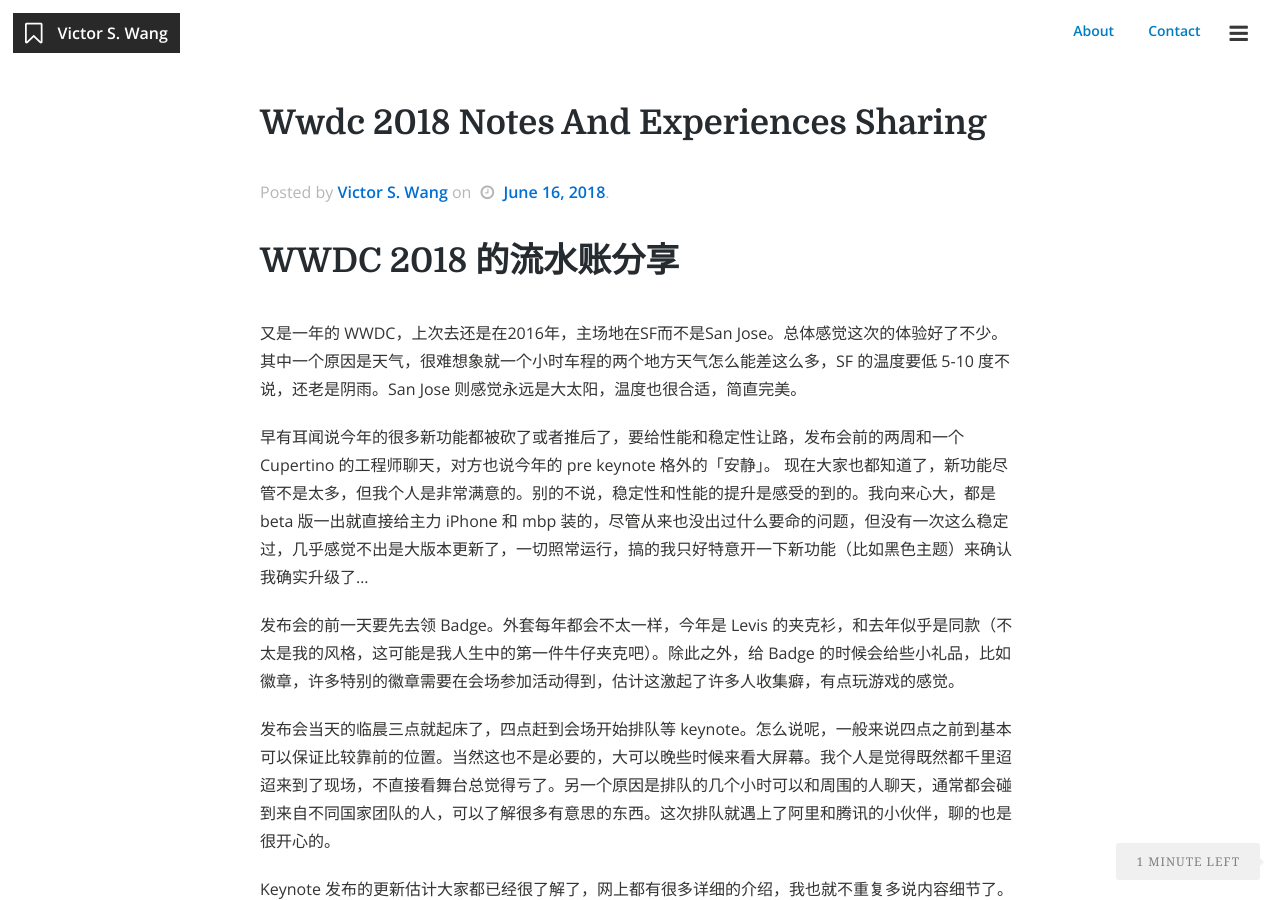
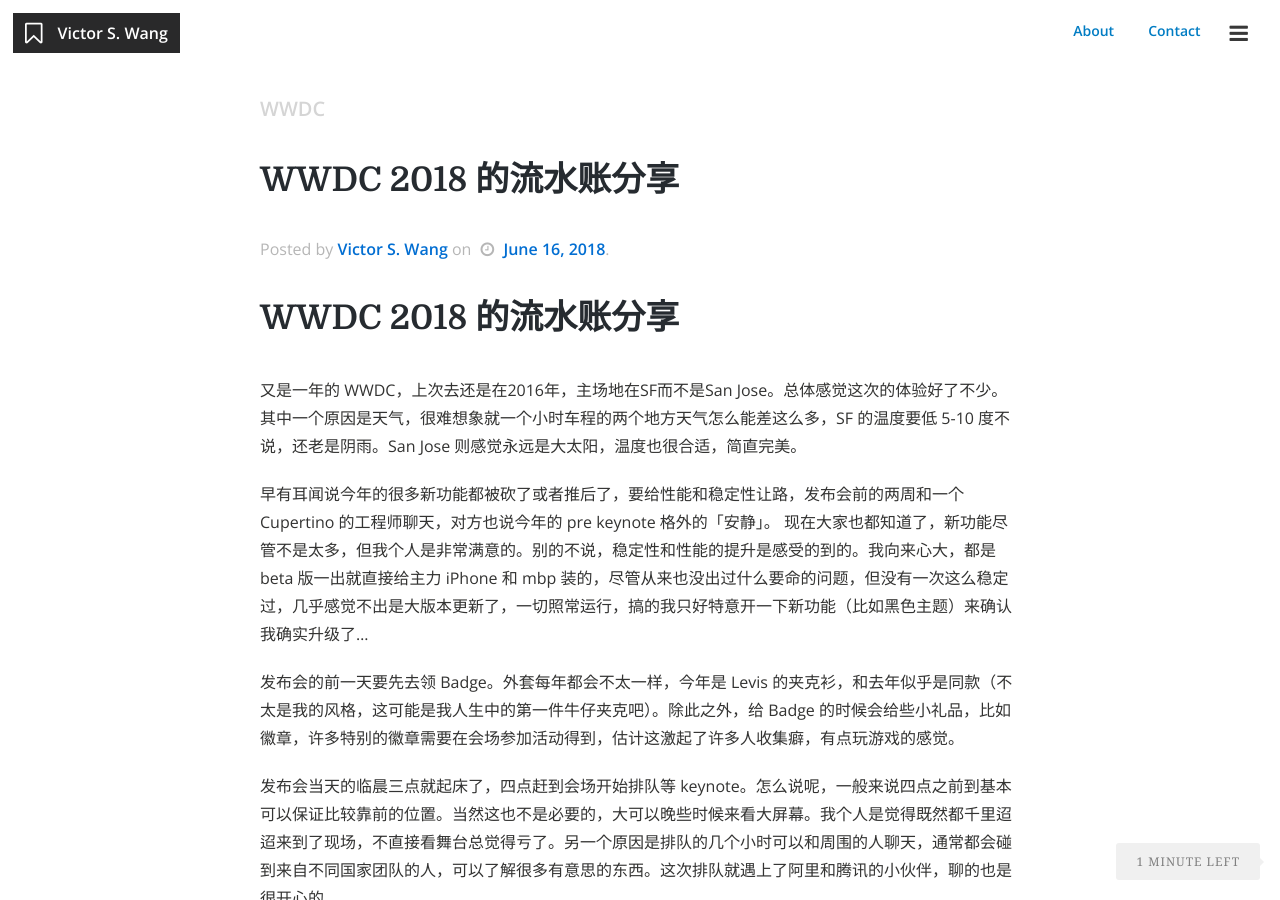
Before and after one commit to wangshengjia/wangshengjia.github.io, a Jekyll site: the page built from _posts/2018-06-16-wwdc-2018-notes-and-experiences-sharing.md, in a window 1280 px wide and 900 px high. Built offline with Jekyll 4.4.1, drawn with Linux system fonts in a browser that asks for light colours; nearby versions of some CDN libraries; our own code applies the rules of GitHub Pages for plain Markdown files.

Commit message:
Update 2018-06-16-wwdc-2018-notes-and-experiences-sharing.md

```diff
--- a/_posts/2018-06-16-wwdc-2018-notes-and-experiences-sharing.md
+++ b/_posts/2018-06-16-wwdc-2018-notes-and-experiences-sharing.md
@@ -1,3 +1,13 @@
+---
+layout: post
+title:  "WWDC 2018 的流水账分享"
+date:   2018-06-16
+categories: WWDC
+banner_image: ""
+featured: false
+comments: true
+---
+
 # WWDC 2018 的流水账分享
 
 又是一年的 WWDC，上次去还是在2016年，主场地在SF而不是San Jose。总体感觉这次的体验好了不少。其中一个原因是天气，很难想象就一个小时车程的两个地方天气怎么能差这么多，SF 的温度要低 5-10 度不说，还老是阴雨。San Jose 则感觉永远是大太阳，温度也很合适，简直完美。
```
